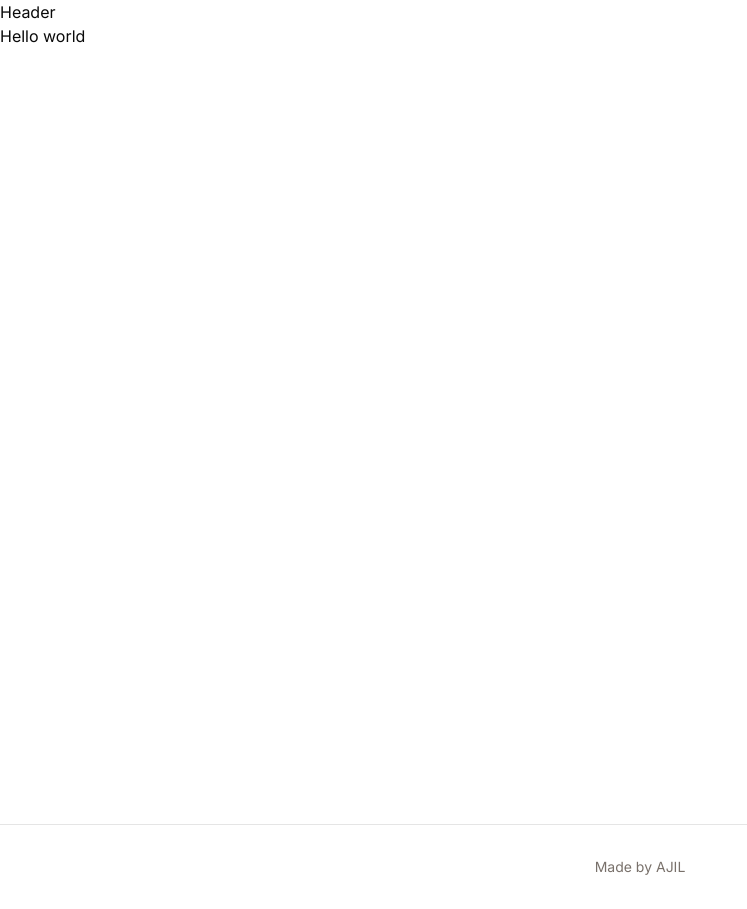
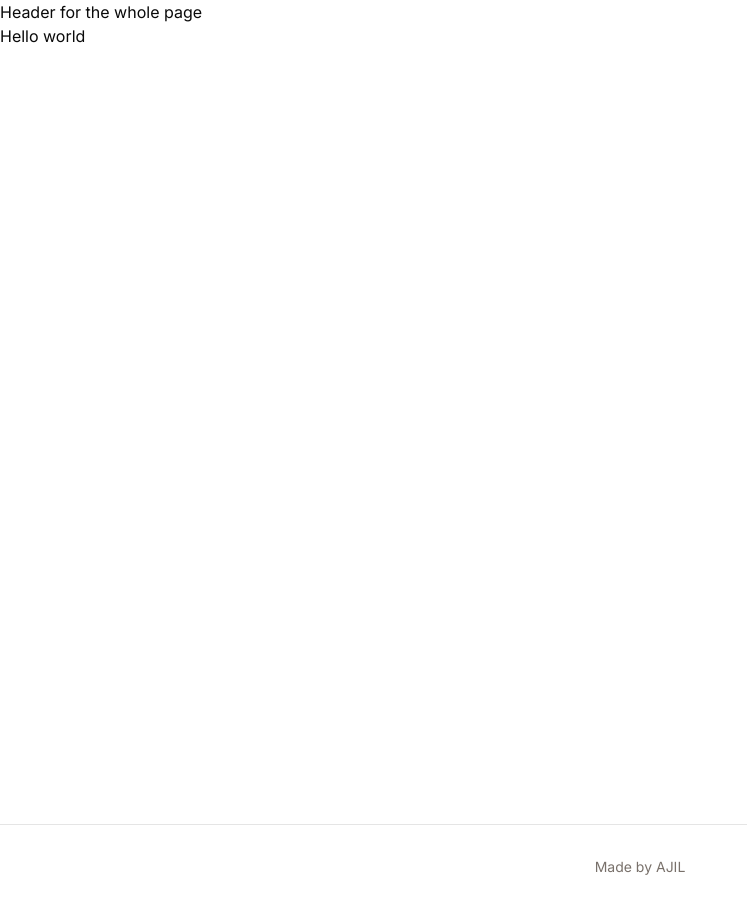
Before and after one commit to ajilkumar/AI-Recipe-Platform, a Next.js app: page / in a window 1280 px wide. Shown: the whole page, without its empty margins (0-747 px from the left). Built offline with nearby package versions, Linux system fonts and the light colour scheme.

Commit message:
Initial commit to the develop branch

```diff
--- a/components/Header.jsx
+++ b/components/Header.jsx
@@ -2,7 +2,7 @@ import React from 'react'
 
 const Header = () => {
   return (
-    <div>Header</div>
+    <div>Header for the whole page</div>
   )
 }
 
```
